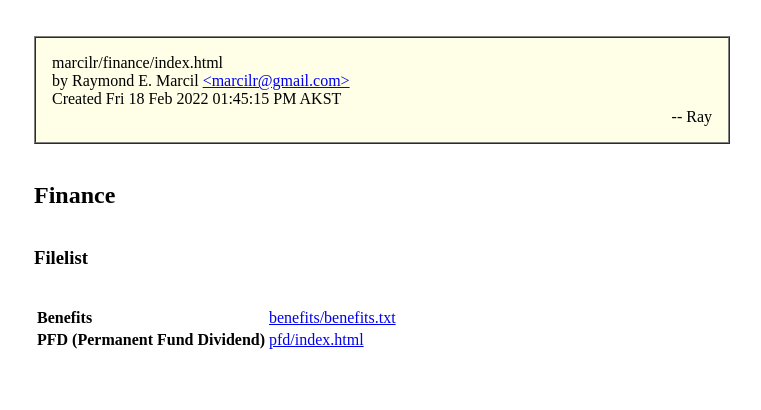
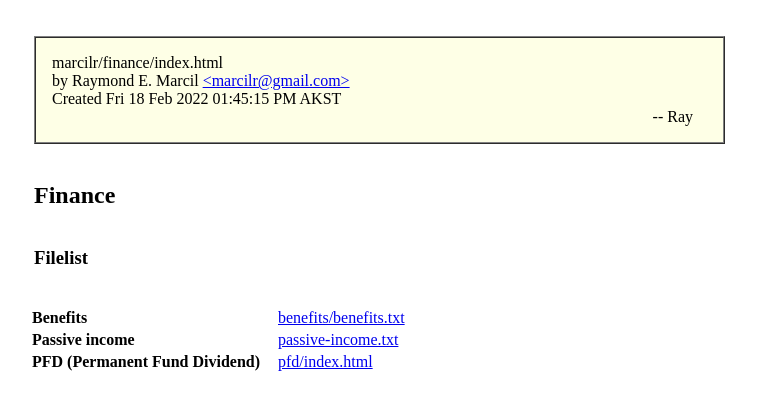
Before and after one commit to marcilr/finance, a plain HTML site: page index.html in a window 1280 px wide. Shown: the whole page, without its empty margins (98-859 px from the left). Drawn offline with Linux system fonts and the light colour scheme.

Commit message:
Added Passive income section:
  <!--- ======================= PASSIVE INCOME =================== --->
  <!--- ======================= PASSIVE INCOME =================== --->
  <tr>
    <td>
      <strong>Passive income</strong>
    </td>
    <td>
      <a href="passive-income.txt">
        passive-income.txt</a>
    </td>
  </tr>

```diff
--- a/index.html
+++ b/index.html
@@ -1,5 +1,7 @@
 <!DOCTYPE html>
 <html>
+<!--- ========================= FINANCE ============================= --->
+<!--- ========================= FINANCE ============================= --->
 <head>
   <title>Finance</title>
 </head>
@@ -35,6 +37,9 @@ https://www.w3schools.com/howto/howto_css_center_website.asp
   max-width: 800px;
   margin: auto;
 }
+  th, td {
+    padding-right: 15px;
+  }
 </style>
 
 <body style="width:80%; vertical-align: middle;">
@@ -87,8 +92,15 @@ https://www.w3schools.com/howto/howto_css_center_website.asp
 <p style="margin-top:1cm;">
 <h3>Filelist</h3>
 
+<!--- ========================= EXAMPLE ============================= --->
+<!---
+       Fri 11 Mar 2022 02:49:18 PM AKST
+       This table was indented slightly from left side
+       so updated table with style="margin-left:-5px
+       for proper aligment.
+--->
 <p style="margin-top:1cm;">
-<table>
+<table style="margin-left:-5px;">
   <!--- ======================= BENEFITS ========================= --->
   <!--- ======================= BENEFITS ========================= --->
   <tr>
@@ -98,6 +110,18 @@ https://www.w3schools.com/howto/howto_css_center_website.asp
     <td>
       <a href="benefits/benefits.txt">
         benefits/benefits.txt</a>
+    </td>
+  </tr>
+
+  <!--- ======================= PASSIVE INCOME =================== --->
+  <!--- ======================= PASSIVE INCOME =================== --->
+  <tr>
+    <td>
+      <strong>Passive income</strong>
+    </td>
+    <td>
+      <a href="passive-income.txt">
+        passive-income.txt</a>
     </td>
   </tr>
 
```
